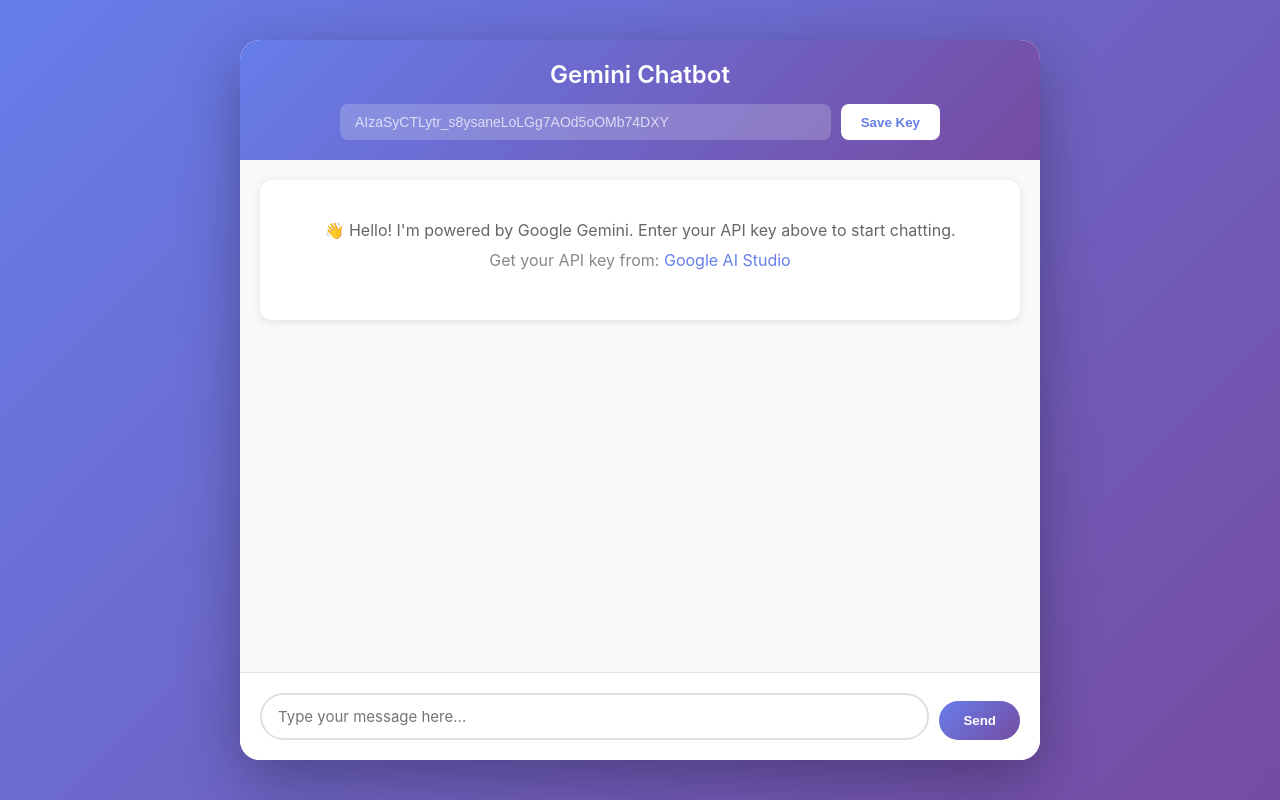
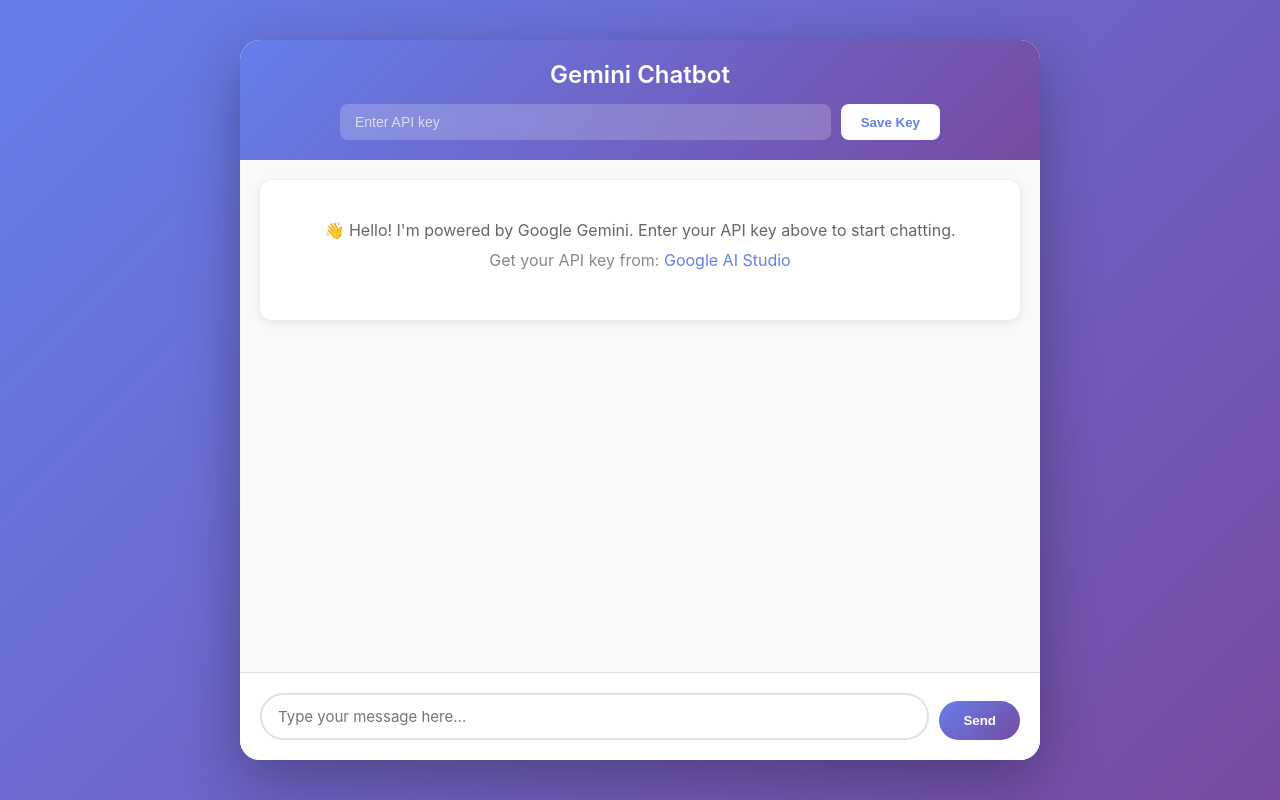
Before and after one commit to Anandsagar1/cursor-chatbot, a plain HTML site: page index.html in a window 1280 px wide. Drawn offline with Linux system fonts and the light colour scheme.

Commit message:
Update placeholder text

```diff
--- a/index.html
+++ b/index.html
@@ -11,7 +11,7 @@
         <header>
             <h1>Gemini Chatbot</h1>
             <div class="api-key-section">
-                <input type="password" id="apiKeyInput" placeholder="AIzaSyCTLytr_s8ysaneLoLGg7AOd5oOMb74DXY">
+                <input type="password" id="apiKeyInput" placeholder="Enter API key">
                 <button id="saveKeyBtn">Save Key</button>
             </div>
         </header>
```
